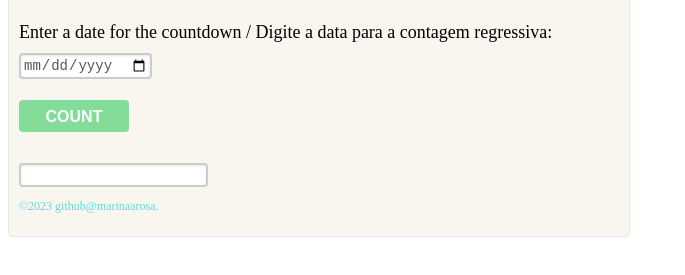
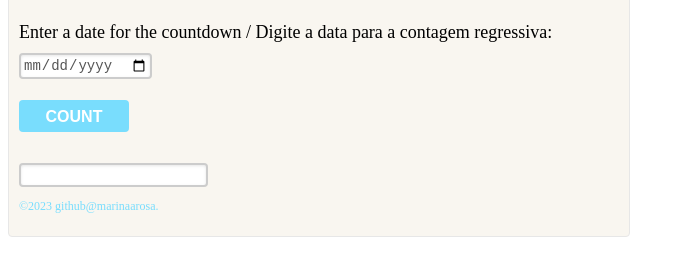
Before and after one commit to marianaarosa/countdown, a plain HTML site: page index.html in a window 1280 px wide. Shown: the part 81-356 px from the top of the page, without its empty margins (0-685 px from the left). Drawn offline with Linux system fonts and the light colour scheme.

Commit message:
ajustes de cores

```diff
--- a/style.css
+++ b/style.css
@@ -45,7 +45,7 @@ input:focus {
 }
 
 button {
-  background: rgb(131, 221, 153);
+  background: rgb(121, 221, 253);
   color: #ffffff;
   font-size: 16px;
   font-weight: 800;
@@ -74,5 +74,5 @@ button:hover {
 p {
   font-size: 12px;
   font-weight: 500;
-  color: rgb(88, 221, 225);
+  color: rgb(121, 221, 253);
 }
```
